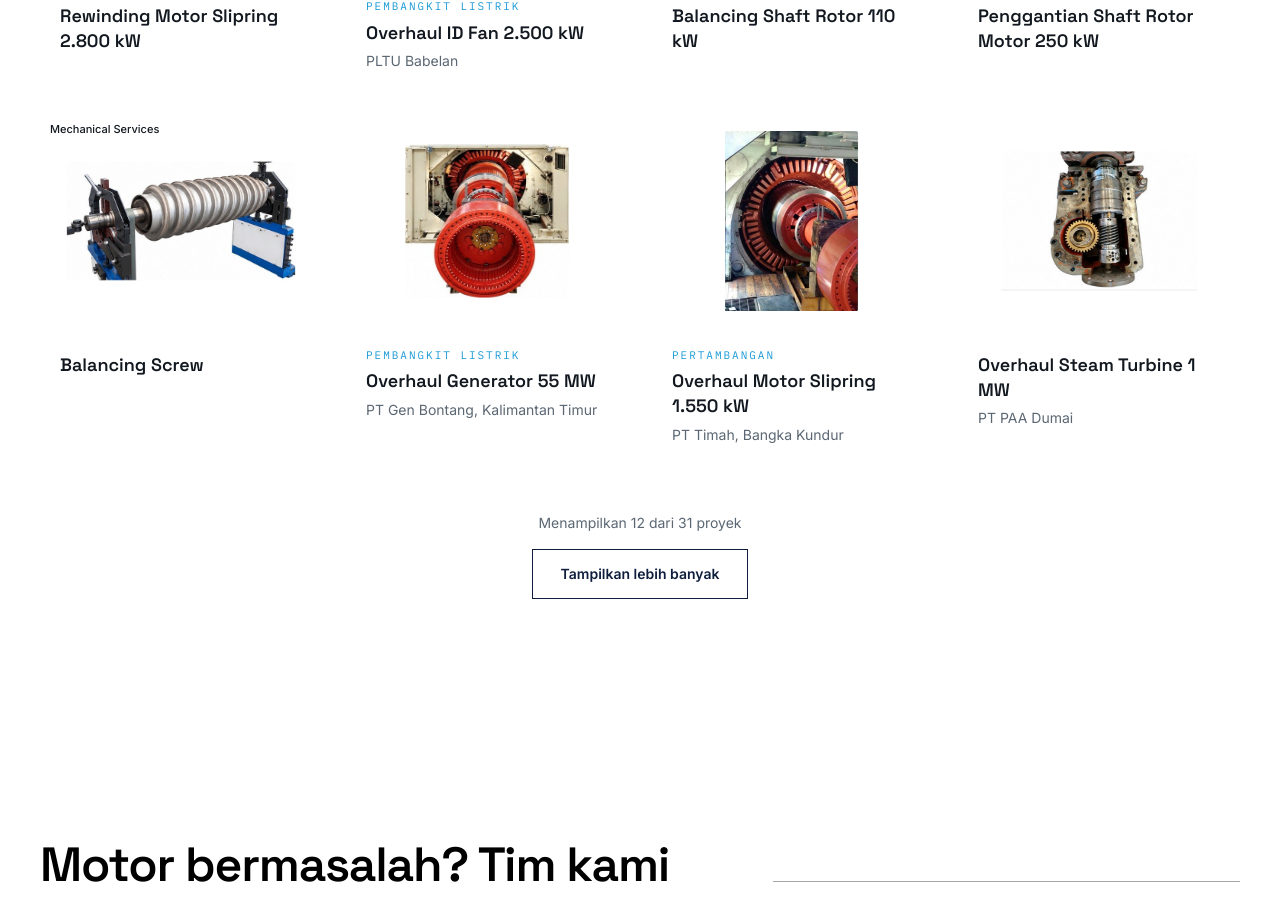
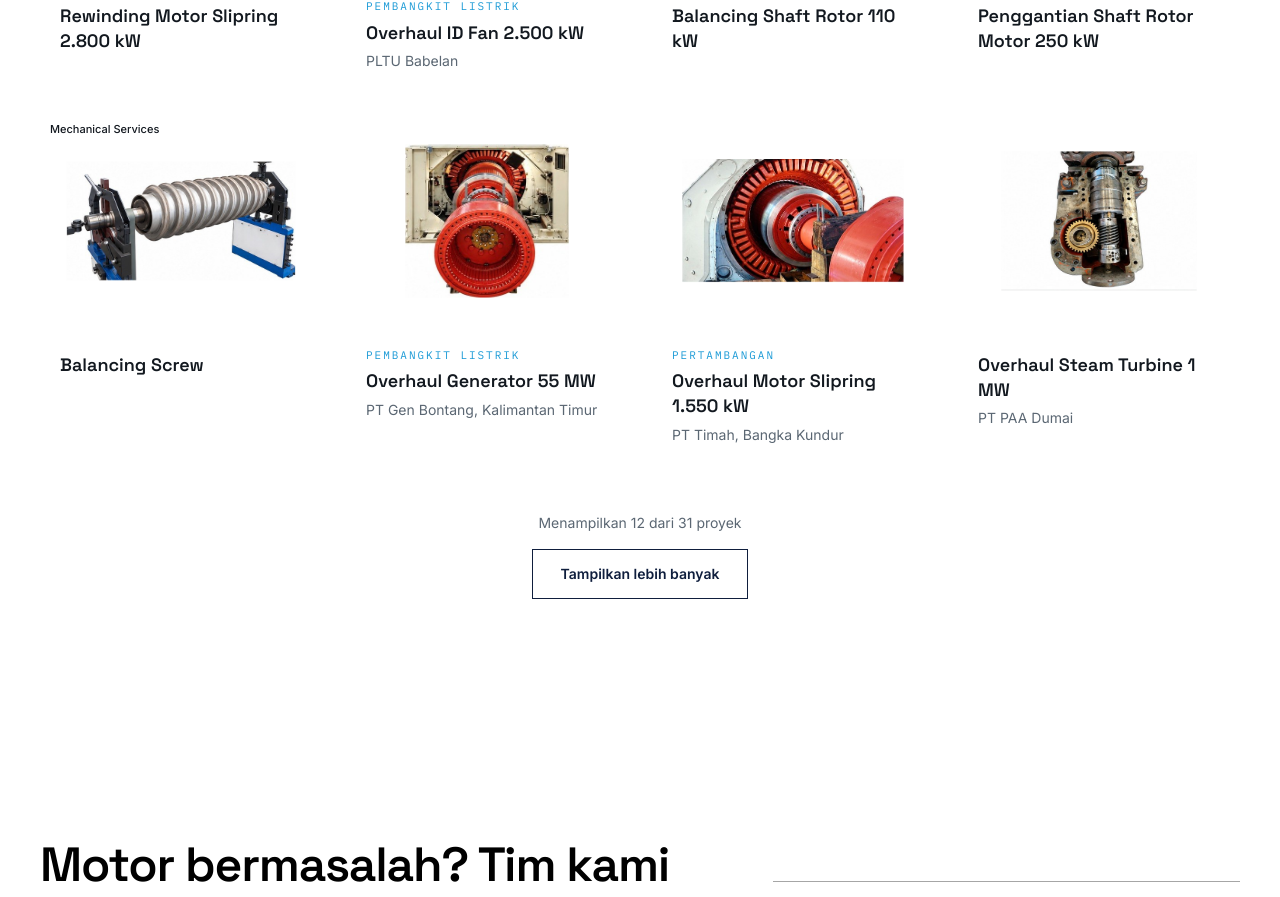
Before and after one commit to richie873/company-profile-megawatt, a Next.js app: page /portofolio in a window 1280 px wide. Shown: the part 1353-2250 px from the top of the page. Built offline with nearby package versions, Linux system fonts and the light colour scheme; no server answers.

Commit message:
memperbaiki foto landing page

```diff
--- a/src/content/site.ts
+++ b/src/content/site.ts
@@ -184,15 +184,15 @@ export const PROJECTS: Project[] = [
   { title: "Balancing Shaft Rotor 110 kW", service: "mechanical-services", image: "/images/portofolio/balancing-shaft-rotor-110kw.jpg", fit: "contain" },
   { title: "Penggantian Shaft Rotor Motor 250 kW", service: "mechanical-services", image: "/images/portofolio/penggantian-shaft-rotor-250kw.jpg", fit: "contain" },
   { title: "Balancing Screw", service: "mechanical-services", image: "/images/portofolio/balancing-screw.jpg", fit: "contain" },
-  { title: "Overhaul Generator 55 MW", client: "PT Gen Bontang, Kalimantan Timur", industry: "Pembangkit Listrik", image: "/images/portofolio/overhaul-generator-55mw-bontang.jpg", fit: "contain", photo: "/images/situs/overhaul-generator-55mw-bontang.jpg" },
-  { title: "Overhaul Motor Slipring 1.550 kW", client: "PT Timah, Bangka Kundur", industry: "Pertambangan", image: "/images/situs/overhaul-slipring-motor-1550kw-timah.jpg", fit: "contain" },
+  { title: "Overhaul Generator 55 MW", client: "PT Gen Bontang, Kalimantan Timur", industry: "Pembangkit Listrik", image: "/images/portofolio/overhaul-generator-55mw-bontang.jpg", fit: "contain", photo: "/images/portofolio/overhaul-generator-55mw-bontang.jpg" },
+  { title: "Overhaul Motor Slipring 1.550 kW", client: "PT Timah, Bangka Kundur", industry: "Pertambangan", image: "/images/portofolio/overhaul-slipring-motor-1550kw-timah.jpg", fit: "contain" },
   { title: "Overhaul Steam Turbine 1 MW", client: "PT PAA Dumai", image: "/images/portofolio/overhaul-steam-turbine-1mw-dumai.jpg", fit: "contain" },
   // Halaman 2
   { title: "Overhaul Steam Turbine 7,5 MW", client: "PKS Dumai", image: "/images/portofolio/overhaul-steam-turbine-7-5mw-pks-dumai.jpg", fit: "contain" },
   { title: "Rekondisi Steam Turbine Kapal Tanker", client: "Pertamina", industry: "Maritim", image: "/images/portofolio/rekondisi-steam-turbine-tanker-pertamina.jpg", fit: "contain" },
   { title: "Overhaul Generator 5 MW", client: "PKS Dumai", image: "/images/portofolio/overhaul-generator-5mw-pks-dumai.jpg", fit: "contain" },
   { title: "Alignment Laser 2.850 kW", service: "mechanical-services", image: "/images/portofolio/alignment-laser-2850kw.jpg", fit: "contain" },
-  { title: "Alignment Laser 2.860 kW", service: "mechanical-services", image: "/images/portofolio/alignment-laser-2860kw.jpg", fit: "contain", photo: "/images/situs/alignment-laser-2860kw.jpg" },
+  { title: "Alignment Laser 2.860 kW", service: "mechanical-services", image: "/images/portofolio/alignment-laser-2860kw.jpg", fit: "contain", photo: "/images/portofolio/alignment-laser-2860kw.jpg" },
   { title: "Overhaul Motor 1.100 kW", image: "/images/portofolio/overhaul-motor-1100kw.webp", fit: "contain" },
   { title: "Overhaul Motor 1.200 kW", image: "/images/portofolio/overhaul-motor-1200kw.webp", fit: "contain" },
   { title: "Perbaikan Rotor & Komutator 250 kW", service: "mechanical-services", image: "/images/portofolio/repairing-rotor-commutator-250kw.webp", fit: "contain" },
@@ -200,7 +200,7 @@ export const PROJECTS: Project[] = [
   { title: "Rekondisi Steam Turbine Kapal", industry: "Maritim", image: "/images/portofolio/rekondisi-turbine-steam-kapal.webp", fit: "contain" },
   { title: "Overhaul Turbine 7,5 MW", image: "/images/portofolio/overhaul-turbine-7-5mw.webp", fit: "contain" },
   { title: "Overhaul Generator 5 MW (Rotor)", image: "/images/portofolio/overhaul-generator-5mw.webp", fit: "contain" },
-  { title: "Overhaul Motor 2.500 kW", image: "/images/portofolio/overhaul-motor-2500kw.webp", fit: "contain", photo: "/images/situs/overhaul-motor-2500kw.webp" },
+  { title: "Overhaul Motor 2.500 kW", image: "/images/portofolio/overhaul-motor-2500kw.webp", fit: "contain", photo: "/images/portofolio/overhaul-motor-2500kw.webp" },
   // Halaman 3
   { title: "Rewinding Trafo 500 kVA", service: "transformer-maintenance", image: "/images/portofolio/rewinding-trafo-500kva.webp", fit: "contain" },
   { title: "Balancing On-site Blower", service: "mechanical-services", image: "/images/portofolio/balancing-on-site-blower.webp", fit: "contain" },
@@ -239,7 +239,7 @@ export const NEWS: NewsItem[] = [
     title: "Pentingnya Maintenance Rutin untuk Mesin Industri",
     date: "2026-04-27",
     category: "Artikel",
-    image: "/images/situs/overhaul-slipring-motor-1550kw-timah.jpg",
+    image: "/images/portofolio/overhaul-slipring-motor-1550kw-timah.jpg",
   },
   {
     slug: "perawatan-transformator-yang-benar-untuk-industri",
@@ -260,7 +260,7 @@ export const NEWS: NewsItem[] = [
     title: "Penyebab Umum Kerusakan Elektromotor di Industri",
     date: "2026-04-03",
     category: "Artikel",
-    image: "/images/situs/rewinding-lifting-magnet.webp",
+    image: "/images/portofolio/rewinding-lifting-magnet.webp",
   },
   {
     slug: "apa-perbedaan-motor-ac-dan-dc-dalam-industri",
--- a/src/lib/site-images.ts
+++ b/src/lib/site-images.ts
@@ -6,7 +6,7 @@
 // Untuk mengganti: simpan foto baru di /public/images/... lalu ubah path-nya.
 // Nilai null = belum ada foto; komponen akan menampilkan panel navy sebagai pengganti.
 
-const p = (file: string) => `/images/situs/${file}`;
+const p = (file: string) => `/images/portofolio/${file}`;
 
 export const IMAGES = {
   // Teknisi bekerja di dalam stator motor slipring 1.550 kW
```
